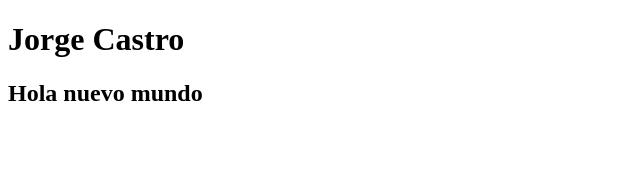
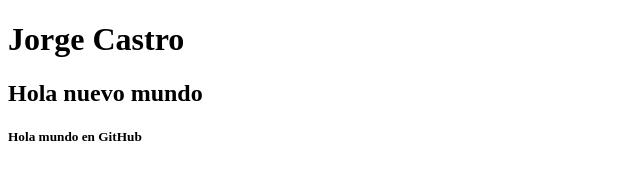
Before and after one commit to Jaho2020/Trabajo-Colaborativo-ListaContactos, a plain HTML site: page index.html in a window 1280 px wide. Shown: the whole page, without its empty margins (0-640 px from the left). Drawn offline with Linux system fonts and the light colour scheme.

Commit message:
Hola Mundo
prueba

```diff
--- a/index.html
+++ b/index.html
@@ -8,5 +8,7 @@
 	<h1>Jorge Castro</h1>
 	<h2>Hola nuevo mundo</h2>
 
+
+	<h5>Hola mundo en GitHub</h5>
 </body>
 </html>
```
